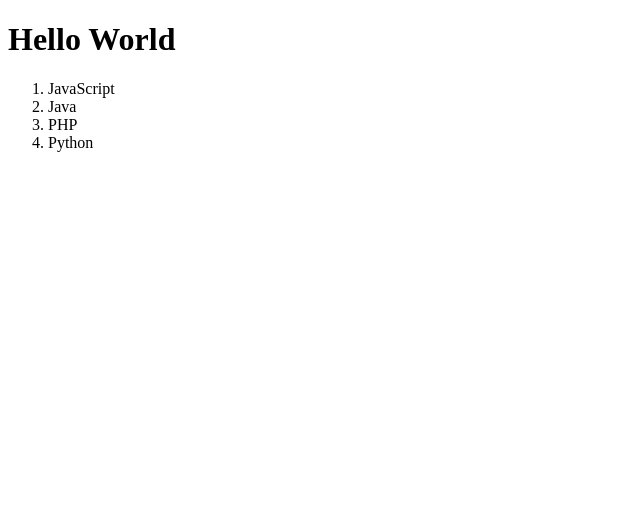
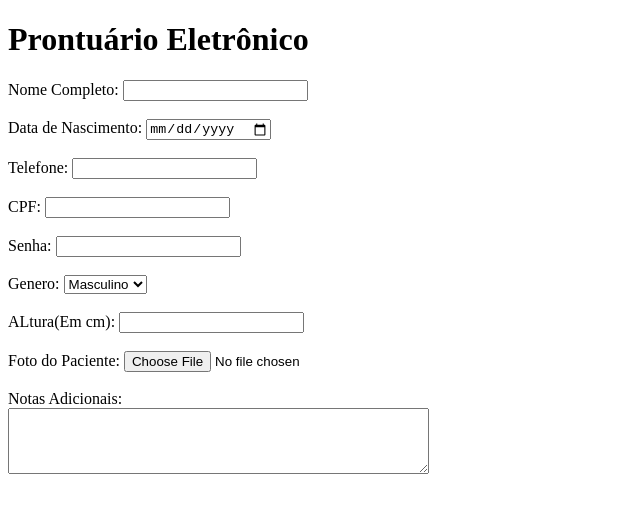
Before and after one commit to Kyox7K/AtividadePrat-caHTML, a plain HTML site: page index.html in a window 1280 px wide. Shown: the whole page, without its empty margins (0-640 px from the left). Drawn offline with Linux system fonts and the light colour scheme.

Commit message:
Atv Pratica

```diff
--- a/index.html
+++ b/index.html
@@ -1,17 +1,61 @@
 <!DOCTYPE html>
-<html lang="pt_br">
+<html lang="pt-BR">
+
 <head>
     <meta charset="UTF-8">
     <meta name="viewport" content="width=device-width, initial-scale=1.0">
-    <title>Hello</title>
+    <title>Prontuário Eletrônico do Hospital</title>
 </head>
+
 <body>
-    <h1>Hello World</h1>
-    <ol>
-        <li>JavaScript</li>
-        <li>Java</li>
-        <li>PHP</li>
-        <li>Python</li>
-    </ol>
+
+    <h1>Prontuário Eletrônico</h1>
+
+    <form>
+
+
+
+        <label for="Nome">Nome Completo:</label>
+        <input type="text" name="Nome completo"> <br> <br>
+        <div>
+            <label for="nascimento">Data de Nascimento:</label>
+            <input type="date" name="Nascimento"> <br> <br>
+        </div>
+        <div>
+            <label for="Telefone">Telefone:</label>
+            <input type="text" name="Telefone"> <br> <br>
+        </div>
+        <div>
+            <label for="CPF">CPF:</label>
+            <input type="text" name="CPF"> <br> <br>
+        </div>
+        <div>
+            <label for="Senha">Senha:</label>
+            <input type="password" name="Senha"> <br> <br>
+        </div>
+        <div>
+            <label for="Genero">Genero:</label>
+            <select>
+                <option value="Masculino">Masculino</option>
+                <option value="Feminino">Feminino</option>
+            </select> <br> <br>
+        </div>
+        <div>
+            <Label for="Altura(Em cm)">ALtura(Em cm):</Label>
+            <input type="Number" step="1" min="0"> <br> <br>
+        </div>
+        <div>
+            <label for="foto">Foto do Paciente:</label>
+            <input type="file" name="foto"> <br><br>
+
+            <label for="notas">Notas Adicionais:</label><br>
+            <textarea name="notas" rows="4" cols="50"></textarea><br><br>
+
+
+        </div>
+    </form>
+
+
 </body>
+
 </html>
```
